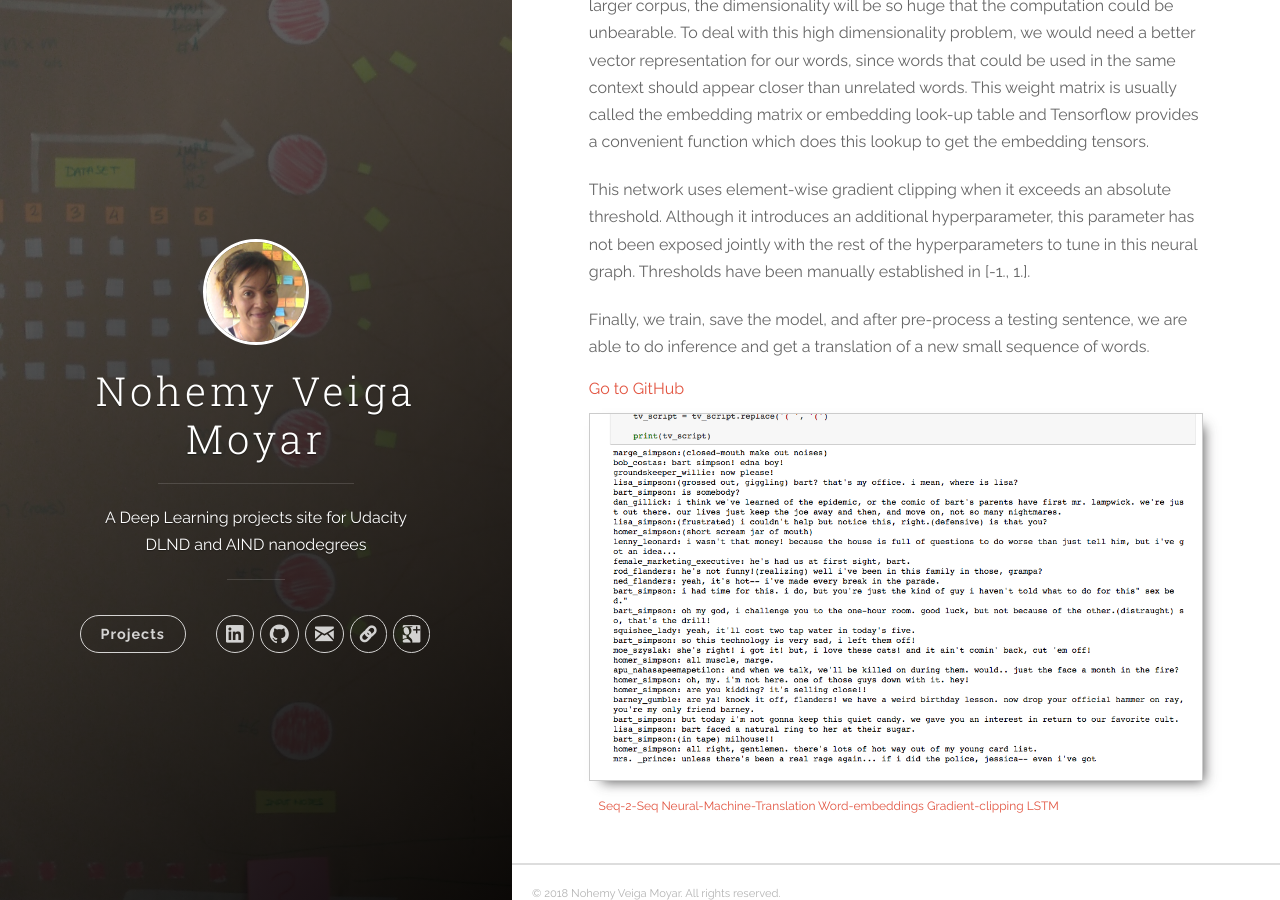
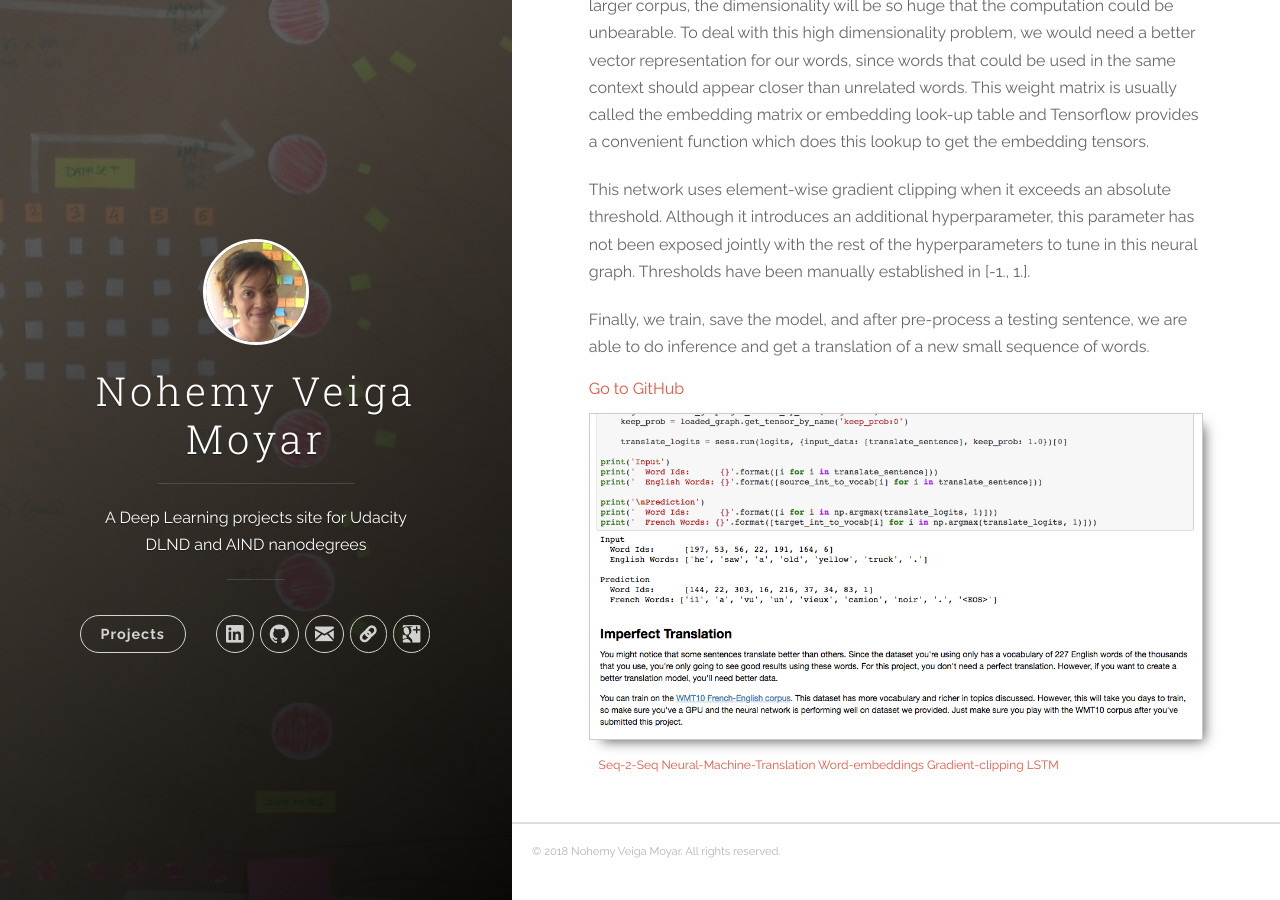
Before and after one commit to nvmoyar/nvmoyar.github.io, a Jekyll site: the page built from _projects/language-translation.md, in a window 1280 px wide and 900 px high, scrolled down 1094 px. Built offline with Jekyll 4.4.1, drawn with Linux system fonts in a browser that asks for light colours.

Commit message:
docs: change bad reference to screenshot in front matter

```diff
--- a/_projects/language-translation.md
+++ b/_projects/language-translation.md
@@ -3,7 +3,7 @@ title: Neural Machine Translation
 layout: project_page
 description: In this project a sequence to sequence model is trained on a custom small dataset of English and French sentences in order to translate new sentences from English to French using TensorFlow.
 project-link: https://github.com/nvmoyar/lstm-language-translation
-project-image: text-generation_screenshot.png
+project-image: language-translation_screenshot.png
 project-category: Text Translation
 project-tags:
  Seq-2-Seq
```
